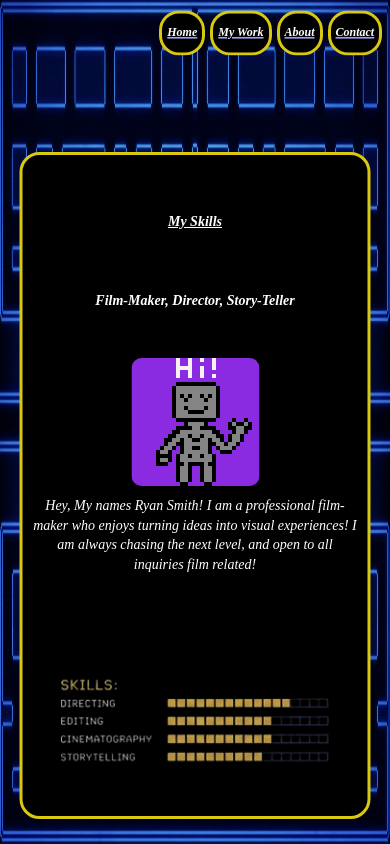
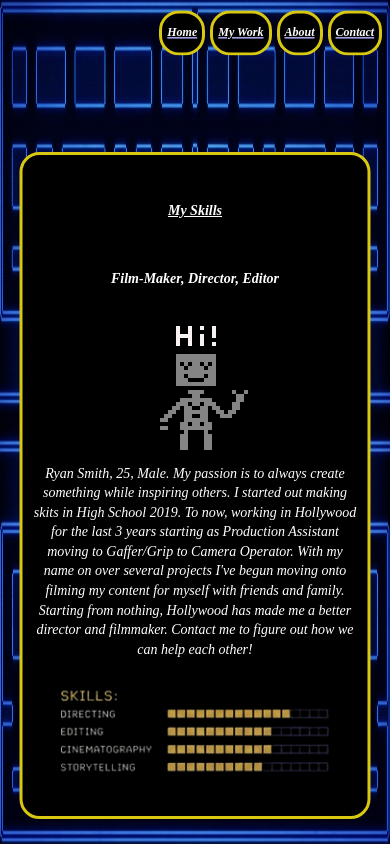
Before and after one commit to RyanSmith-FilmMaker/RyanSmithPortfolio, a plain HTML site: page about.html in a window 390 px wide. Drawn offline with Linux system fonts and the light colour scheme.

Commit message:
Add files via upload

```diff
--- a/about.html
+++ b/about.html
@@ -6,14 +6,13 @@
     <title>Document</title>
 
     <style>
-        body{
+        html, body{
             background-image: url('mazebackground.jpg');
             background-position: center;
             background-size: 100% 100%;
             width:100%;
             height: 100vh;
             margin: 0;
-            overflow: hidden;
         }
 
         .Home, .Work, .About, .Contact{
@@ -84,7 +83,7 @@
             flex-shrink: 0;
             animation: wave 0.6s steps(2) infinite;
             background: url(slackwave.png);
-            background-color: blueviolet;
+            background-color: black;
             background-repeat: no-repeat;
             image-rendering: pixelated; /*prevents sprite being blurry*/
             background-size: 100% 200%;
@@ -189,14 +188,12 @@
 
     <div class="aboutBox">
         <p><u><b>My Skills</b></u></p>
-        <p><b>Film-Maker, Director, Story-Teller</b></p>
+        <p><b>Film-Maker, Director, Editor</b></p>
 
         <div class="abtText">
             <div class="wave"></div>
-            <p class="textHold">Hey, My names Ryan Smith! I am a professional film-maker who enjoys turning ideas into visual experiences! I am always chasing the next level, and open to all inquiries film related!</p>
+            <p class="textHold">Ryan Smith, 25, Male. My passion is to always create something while inspiring others. I started out making skits in High School 2019. To now, working in Hollywood for the last 3 years starting as Production Assistant moving to Gaffer/Grip to Camera Operator. With my name on over several projects I've begun moving onto filming my content for myself with friends and family. Starting from nothing, Hollywood has made me a better director and filmmaker. Contact me to figure out how we can help each other!</p>
         </div>
-
-        <p></p> <!--space-->
 
         <img class="statsImg" src="stats.png">
     </div>
```
Also changed, not shown: index.html (+5 -5 lines), work.html (+2 -1 lines).
